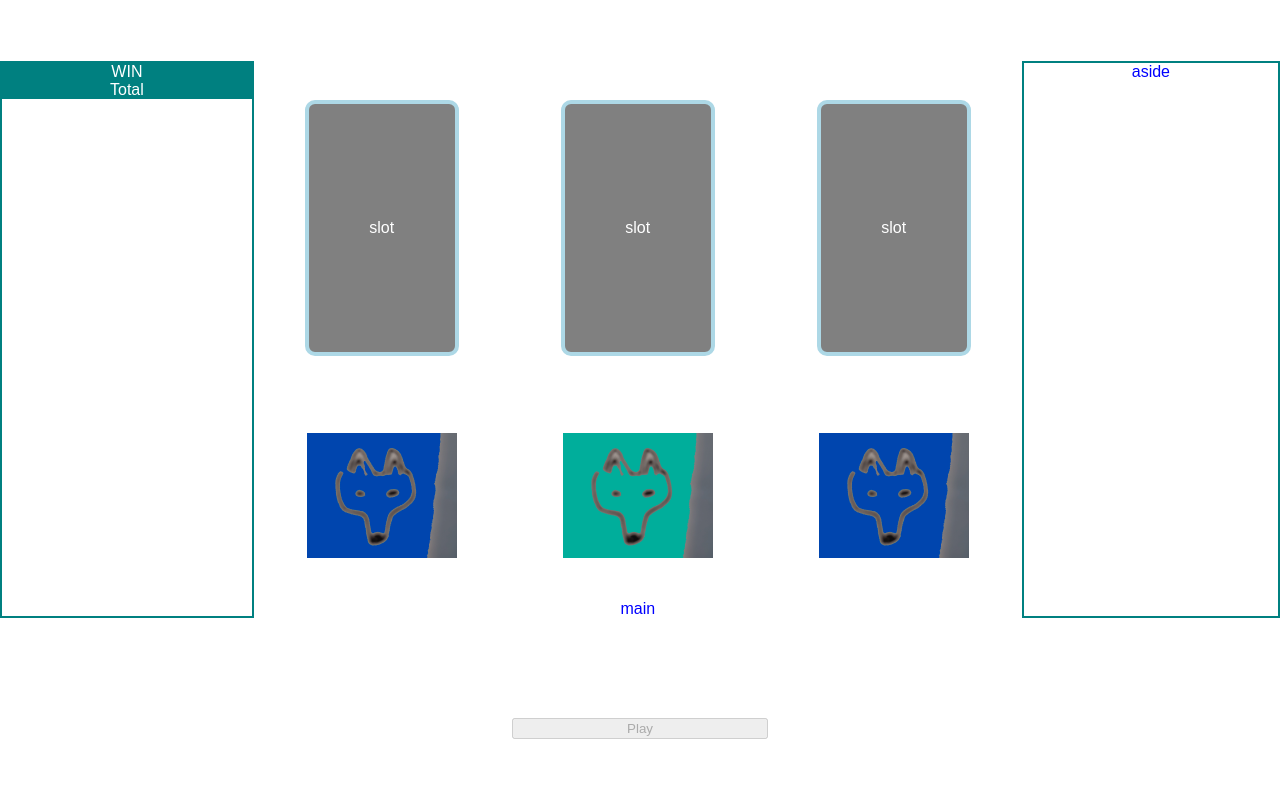
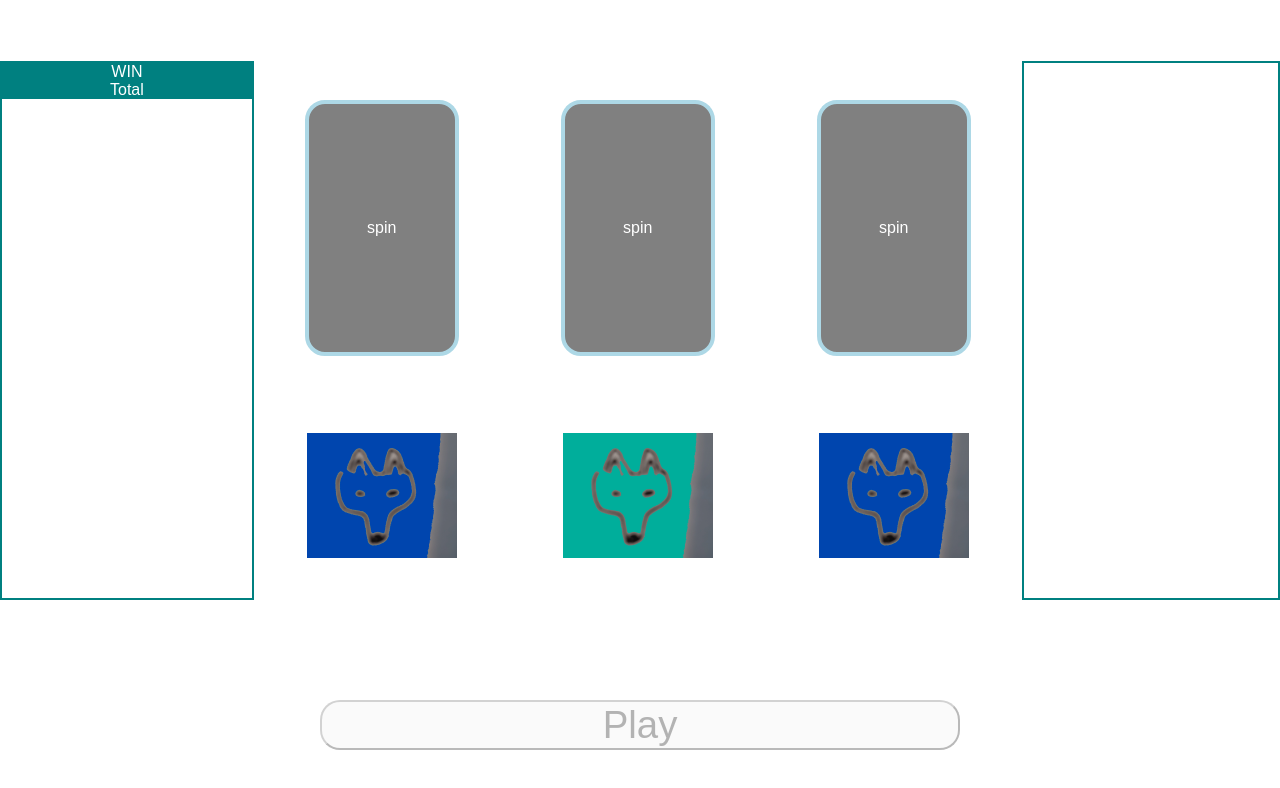
Before and after one commit to ronCodeTracker/milestone-bandit-bkup, a plain HTML site: page index.html in a window 1280 px wide. Shown: the part 402-1190 px from the top of the page. Drawn offline with Linux system fonts and the light colour scheme.

Commit message:
new mods

```diff
--- a/index.html
+++ b/index.html
@@ -35,16 +35,16 @@
         </nav>
         <main>
             <div class="slots">
-                <div class="slotOne">slot</div>
-                <div class="slotTwo">slot</div>
-                <div class="slotThree">slot</div>
+                <div class="slotOne">spin</div>
+                <div class="slotTwo">spin</div>
+                <div class="slotThree">spin</div>
             </div>
             <div class="wolf">
                 <div><img src="./pictures/wolfBlue.gif" width="150" /></div>
                 <div><img src="./pictures/wolfSavage.gif" width="150" /></div>
                 <div><img src="./pictures/wolfBlue.gif" width="150" /></div>
             </div>
-            main
+
         </main>
         <aside>aside</aside>
         <footer><div><button class="play" disabled onclick="runGame()">Play</button></div></footer>
--- a/savageBandit.css
+++ b/savageBandit.css
@@ -73,7 +73,7 @@ footer, header {
 
 .slots div {
     border:4px solid lightblue;
-    border-radius:10px;
+    border-radius:20px;
     padding: 7%;
     padding-top: 15%;
     padding-bottom: 15%;
@@ -105,8 +105,10 @@ footer {
 }
 
 .play {
-    width: 20%;
-    height: 15%;
+    width: 50%;
+    height: 50px;
+    border-radius:20px;
+    font-size: 3vw;
 }
 
 .scores div {
@@ -114,6 +116,10 @@ footer {
     color: white;
 }
 
+
+aside {
+    color: white;
+}
 
 /*  ********************************************************   */
 @media (min-width: 600px) {
```
